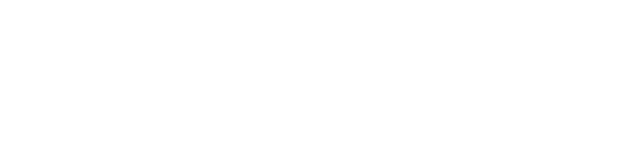
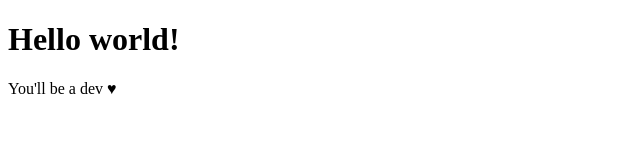
Before and after one commit to ponzinz/push-test, a plain HTML site: page index.html in a window 1280 px wide. Shown: the whole page, without its empty margins (0-640 px from the left). Drawn offline with Linux system fonts and the light colour scheme.

Commit message:
feat: added header

```diff
--- a/index.html
+++ b/index.html
@@ -8,7 +8,10 @@
 </head>
 
 <body>
-
+    <header>
+        <h1>Hello world!</h1>
+        <p>You'll be a dev &hearts; </p>
+    </header>
 </body>
 
 </html>
```
